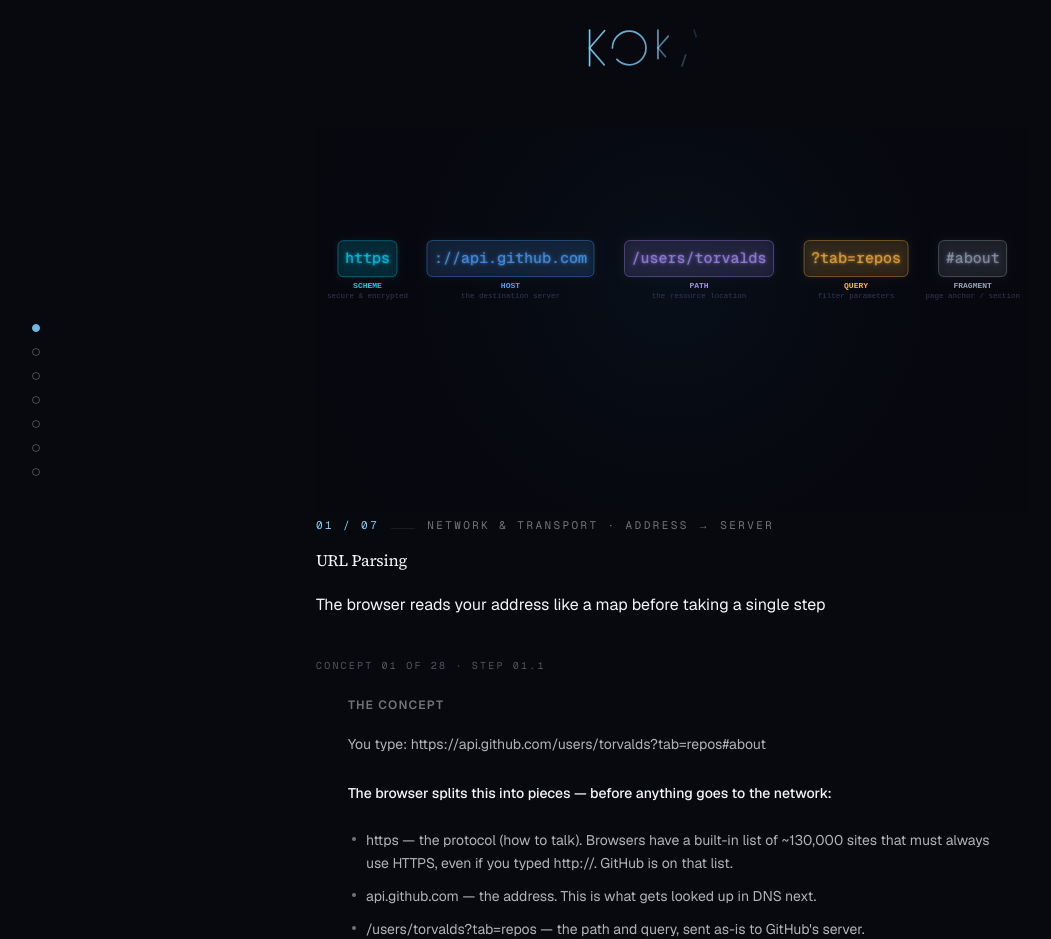
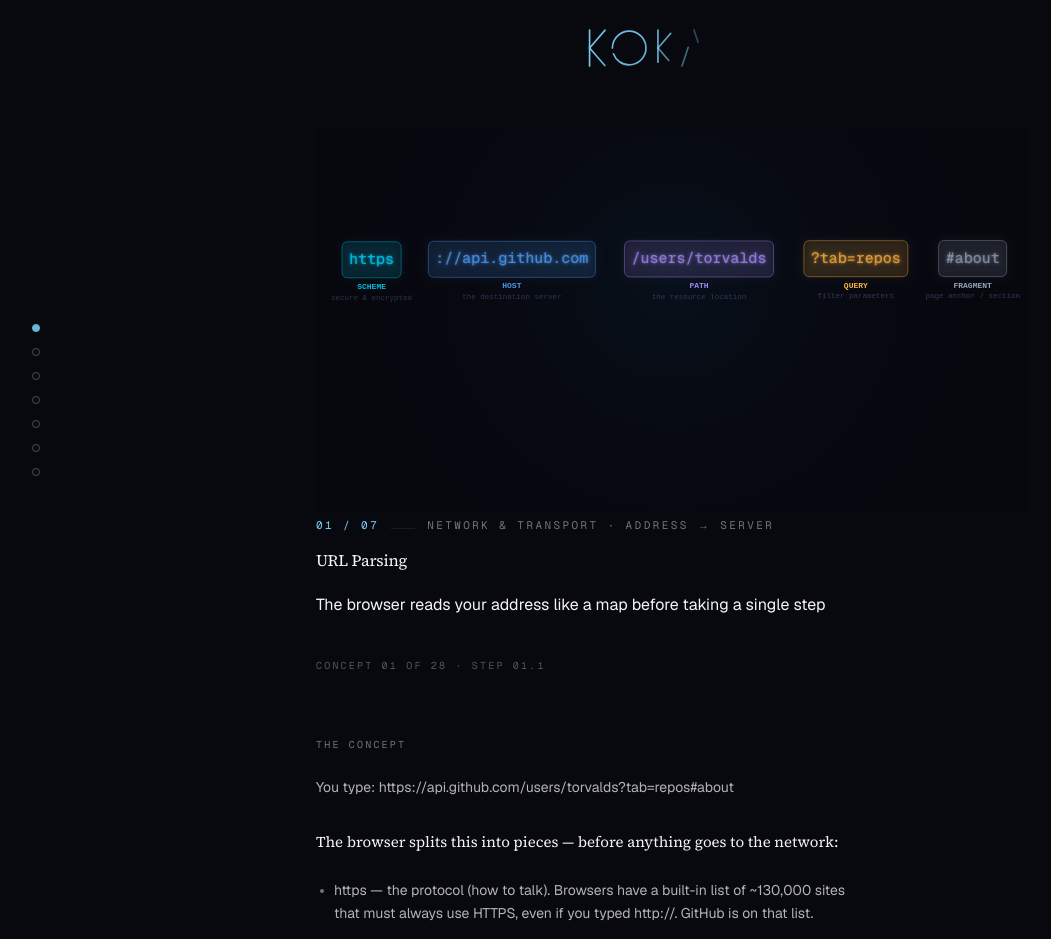
Before and after one commit to pavankoka1/web-fundamentals, a Next.js app: page /steps/01-network/url-parsing in a window 1280 px wide. Shown: the top 939 px of the page, without its empty margins (0-1051 px from the left). Built offline with nearby package versions, Linux system fonts and the light colour scheme.

Commit message:
refactor: ConceptSection adopts Direction D

```diff
--- a/src/components/topic/ConceptSection.tsx
+++ b/src/components/topic/ConceptSection.tsx
@@ -1,5 +1,6 @@
 'use client'
 import { motion } from 'framer-motion'
+import { stagger, fadeUp } from '@/lib/motion'
 
 function parseLine(line: string): { type: 'step' | 'bullet' | 'code' | 'spacer' | 'heading' | 'prose'; content: string; num?: string } {
   if (line === '') return { type: 'spacer', content: '' }
@@ -17,51 +18,86 @@ export default function ConceptSection({ example }: { example: string }) {
 
   return (
     <motion.section
-      initial={{ opacity: 0, y: 16 }} whileInView={{ opacity: 1, y: 0 }}
-      viewport={{ once: true }} transition={{ duration: 0.5, delay: 0.1 }}
-      className="px-8 py-6">
-      <h2 className="text-xs font-semibold tracking-widest uppercase mb-5"
-        style={{ color: 'var(--color-text-muted)' }}>The Concept</h2>
+      initial="hidden"
+      whileInView="visible"
+      viewport={{ once: true, margin: '-80px' }}
+      variants={stagger(0.04)}
+      className="mt-16"
+    >
+      <motion.h2
+        variants={fadeUp}
+        className="mb-6 font-mono text-[10px] uppercase tracking-[0.22em] text-[color:var(--color-text-muted)]"
+      >
+        The Concept
+      </motion.h2>
 
       <div className="space-y-1.5">
         {parsed.map((item, i) => {
           if (item.type === 'spacer') return <div key={i} className="h-2" />
 
           if (item.type === 'step') return (
-            <div key={i} className="flex items-start gap-3 py-1">
-              <span className="flex-shrink-0 w-5 h-5 rounded-full text-xs font-bold flex items-center justify-center mt-0.5"
-                style={{ background: 'rgba(0,212,255,0.12)', color: '#00D4FF', border: '1px solid rgba(0,212,255,0.2)' }}>
+            <motion.div
+              key={i}
+              variants={fadeUp}
+              className="flex items-start gap-3 py-1"
+            >
+              <span
+                className="flex-shrink-0 w-6 h-6 rounded-full text-[11px] font-mono font-medium flex items-center justify-center mt-0.5 text-[color:var(--color-text-primary)] border border-[color:var(--color-accent)]"
+              >
                 {item.num}
               </span>
-              <span className="text-sm leading-relaxed" style={{ color: 'var(--color-text-primary)' }}>{item.content}</span>
-            </div>
+              <span
+                className="font-[family-name:var(--font-display)] text-[16px] leading-[1.65] text-[color:var(--color-text-primary)] max-w-[58ch]"
+              >
+                {item.content}
+              </span>
+            </motion.div>
           )
 
           if (item.type === 'bullet') return (
-            <div key={i} className="flex items-start gap-2.5 py-0.5 pl-1">
-              <span className="flex-shrink-0 w-1 h-1 rounded-full mt-2" style={{ background: 'var(--color-text-muted)' }} />
-              <span className="text-sm leading-relaxed" style={{ color: 'var(--color-text-secondary)' }}>{item.content}</span>
-            </div>
+            <motion.div
+              key={i}
+              variants={fadeUp}
+              className="flex items-start gap-2.5 py-0.5 pl-1"
+            >
+              <span
+                className="flex-shrink-0 w-1 h-1 rounded-full mt-[10px] bg-[color:var(--color-text-muted)]"
+              />
+              <span className="text-[14px] leading-[1.65] text-[color:var(--color-text-secondary)] max-w-[58ch]">
+                {item.content}
+              </span>
+            </motion.div>
           )
 
           if (item.type === 'heading') return (
-            <p key={i} className="text-sm font-medium pt-2 pb-1" style={{ color: 'var(--color-text-primary)' }}>
+            <motion.p
+              key={i}
+              variants={fadeUp}
+              className="font-[family-name:var(--font-display)] text-[15px] pt-3 pb-1 text-[color:var(--color-text-primary)]"
+            >
               {item.content}
-            </p>
+            </motion.p>
           )
 
           if (item.type === 'code') return (
-            <div key={i}
-              className="font-mono text-xs leading-relaxed px-3 py-1.5 rounded-md overflow-x-auto"
-              style={{ background: 'rgba(0,212,255,0.04)', color: '#A5F3FC', border: '1px solid rgba(0,212,255,0.08)', whiteSpace: 'pre' }}>
+            <motion.div
+              key={i}
+              variants={fadeUp}
+              className="font-mono text-[12px] leading-relaxed px-3 py-1.5 overflow-x-auto border border-[color:var(--color-border)] bg-[color:var(--color-surface)] text-[color:var(--color-accent)]"
+              style={{ whiteSpace: 'pre' }}
+            >
               {item.content}
-            </div>
+            </motion.div>
           )
 
           return (
-            <p key={i} className="text-sm leading-relaxed" style={{ color: 'var(--color-text-secondary)' }}>
+            <motion.p
+              key={i}
+              variants={fadeUp}
+              className="text-[14px] leading-[1.65] text-[color:var(--color-text-secondary)] max-w-[58ch]"
+            >
               {item.content}
-            </p>
+            </motion.p>
           )
         })}
       </div>
```
